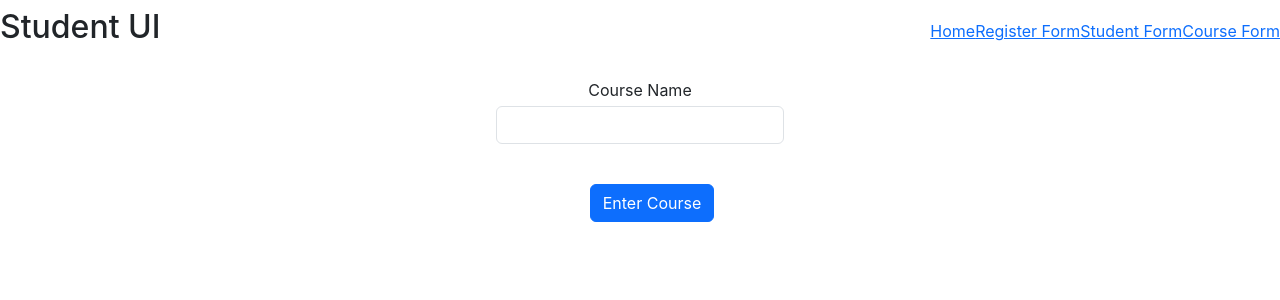
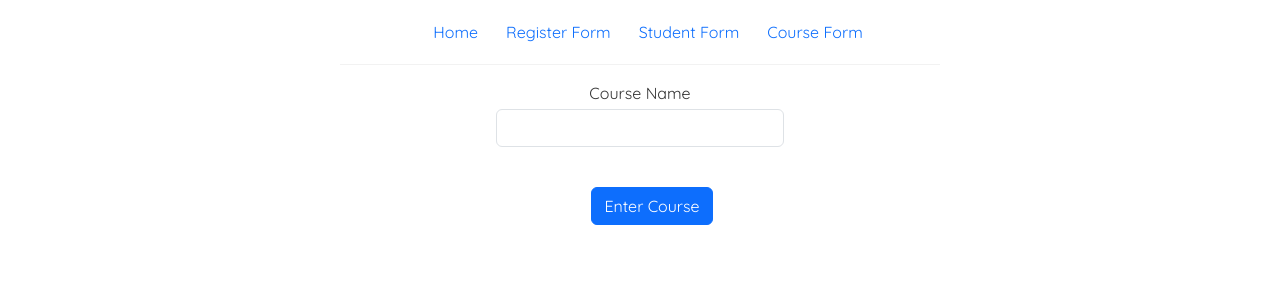
Before and after one commit to chriskelemba/studentui, a React (Create React App) app: page /CourseForm in a window 1280 px wide. Shown: the top 300 px of the page. Built offline with nearby package versions, Linux system fonts and the light colour scheme.

Commit message:
basic styling

```diff
--- a/src/components/Navbar.js
+++ b/src/components/Navbar.js
@@ -3,7 +3,6 @@
 const Navbar = () => {
     return (
         <nav className="navbar">
-            <h2>Student UI</h2>
             <div className="links">
                 <Link to="/">Home</Link>
                 <Link to="/RegForm">Register Form</Link>
--- a/src/index.css
+++ b/src/index.css
@@ -1,13 +1,29 @@
-body {
-  margin: 0;
-  font-family: -apple-system, BlinkMacSystemFont, 'Segoe UI', 'Roboto', 'Oxygen',
-    'Ubuntu', 'Cantarell', 'Fira Sans', 'Droid Sans', 'Helvetica Neue',
-    sans-serif;
-  -webkit-font-smoothing: antialiased;
-  -moz-osx-font-smoothing: grayscale;
+@import url('https://fonts.googleapis.com/css2?family=Quicksand:wght@300;400;500;600;700&display=swap');
+* {
+  margin: 0px;
+  font-family: "Quicksand";
+  color: #333;
 }
 
-code {
-  font-family: source-code-pro, Menlo, Monaco, Consolas, 'Courier New',
-    monospace;
+.navbar {
+  padding: 20px;
+  display: flex;
+  align-items: center;
+  max-width: 600px;
+  margin: 0 auto;
+  border-bottom: 1px solid #f2f2f2;
 }
+
+.navbar .links {
+  margin: auto;
+}
+
+.navbar a {
+  margin-left: 16px;
+  text-decoration: none;
+  padding: 6px;
+}
+
+.navbar a:hover {
+  color: blueviolet;
+}
```
